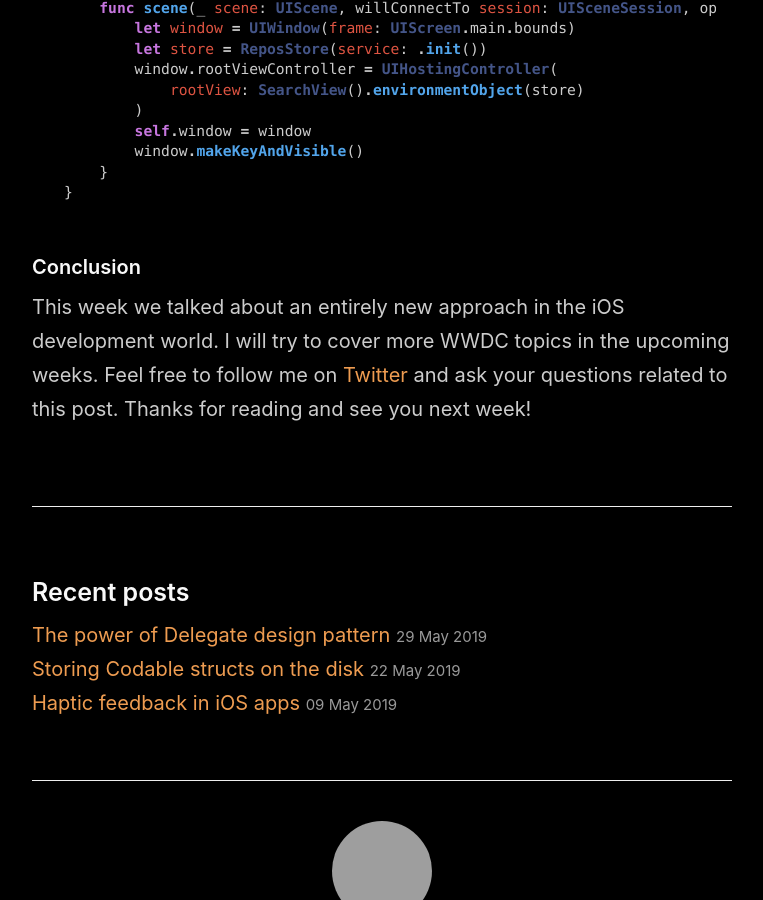
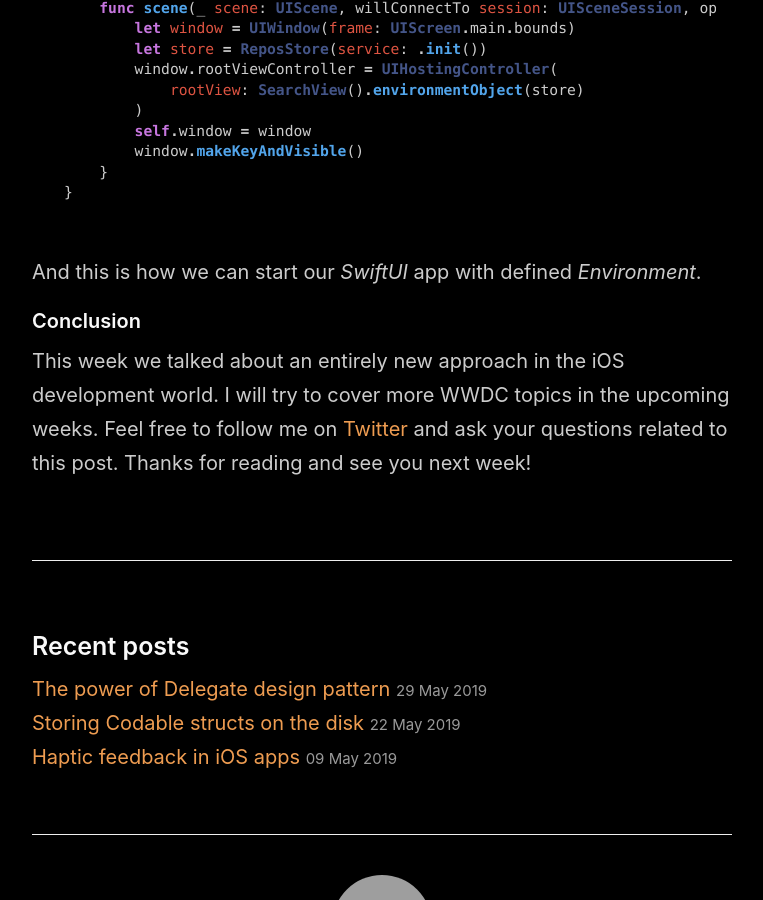
Before and after one commit to mecid/mecid.github.io, a Jekyll site: the page built from _posts/2019-06-05-swiftui-making-real-world-app.md, in a window 1280 px wide and 900 px high, scrolled down 4988 px, cut to the strip 0-900 px from the top of the window. Shown: the whole strip, without its empty margins (258-1021 px from the left). Built offline with Jekyll 4.4.1, drawn with Linux system fonts in a browser that asks for light colours; grey boxes are pictures that could not be loaded.

Commit message:
Update 2019-06-05-swiftui-making-real-world-app.md

````diff
--- a/_posts/2019-06-05-swiftui-making-real-world-app.md
+++ b/_posts/2019-06-05-swiftui-making-real-world-app.md
@@ -160,5 +160,7 @@ class SceneDelegate: UIResponder, UIWindowSceneDelegate {
 }
 ```
 
+And this is how we can start our *SwiftUI* app with defined *Environment*.
+
 #### Conclusion
 This week we talked about an entirely new approach in the iOS development world. I will try to cover more WWDC topics in the upcoming weeks. Feel free to follow me on [Twitter](https://twitter.com/mecid) and ask your questions related to this post. Thanks for reading and see you next week!
````
